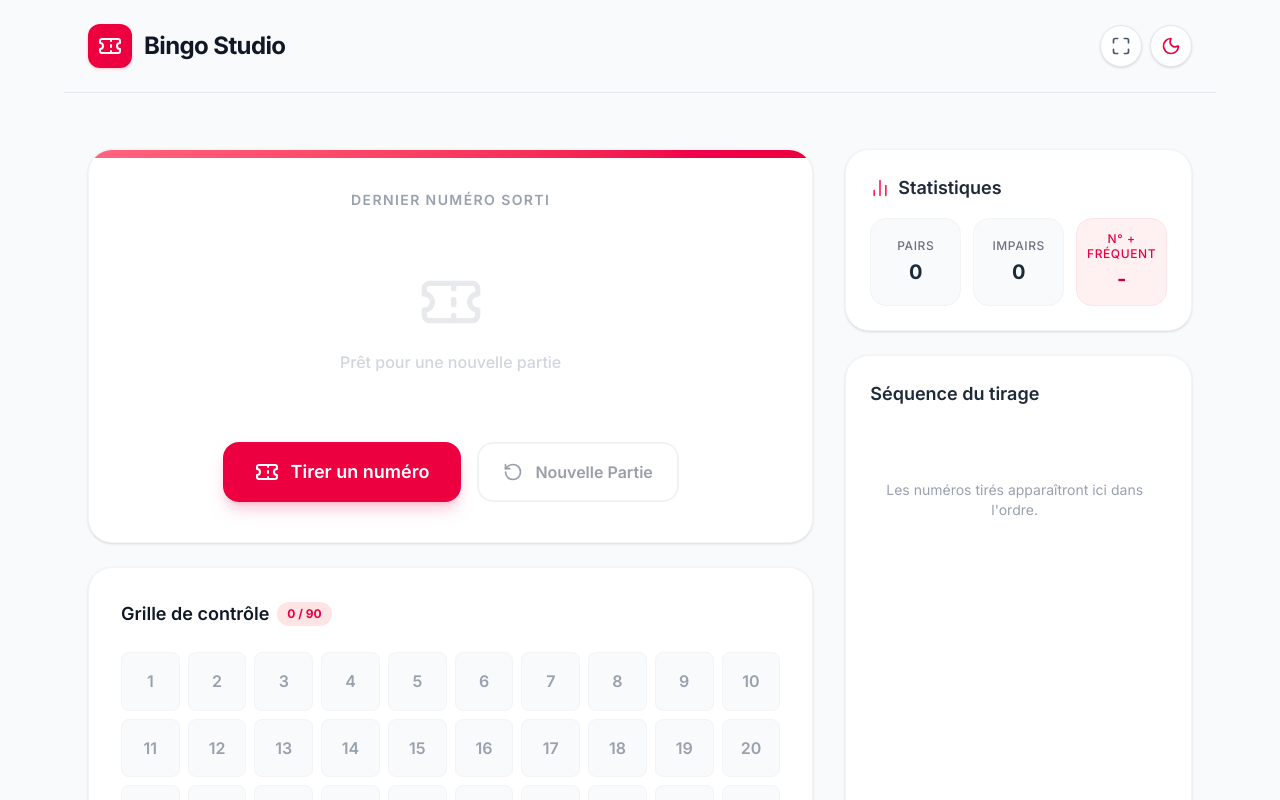
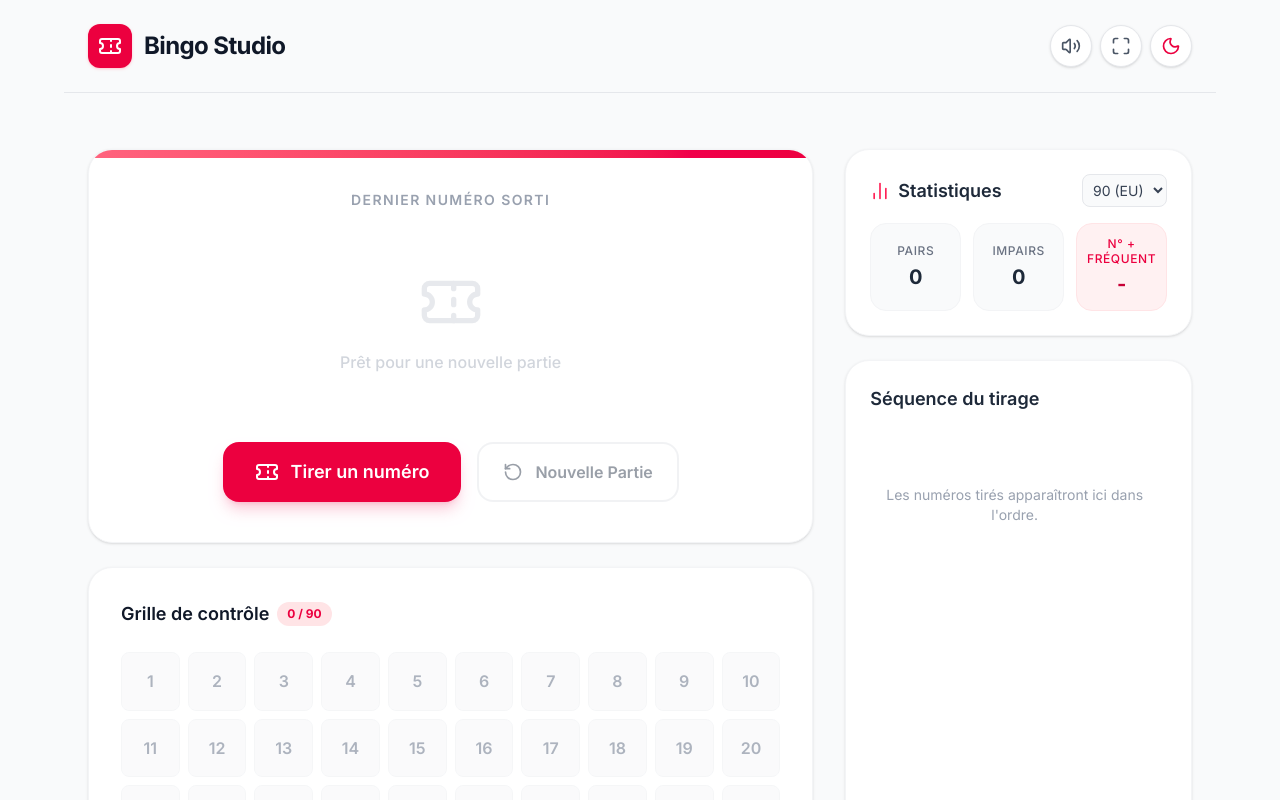
Before and after one commit to gabinprivee/bingo-chamonix, a React (Vite) app: page / in a window 1280 px wide. Shown: the top 800 px of the page. Built offline with nearby package versions, Linux system fonts and the light colour scheme.

Commit message:
feat: add audio engine and sound toggle support
Implement AudioEngine utility for drawing sounds and integrate sound settings state in the application to provide auditory feedback.

```diff
--- a/src/App.tsx
+++ b/src/App.tsx
@@ -2,8 +2,11 @@ import { useEffect, useState, useRef } from 'react';
 import { drawBingoNumber } from './utils/bingo';
 import { exportToPDF } from './utils/pdf';
 import { BingoGame } from './types';
-import { Moon, Sun, Download, Trash2, Ticket, RotateCcw, Maximize, Minimize, BarChart2 } from 'lucide-react';
+import { Moon, Sun, Download, Trash2, Ticket, RotateCcw, Maximize, Minimize, BarChart2, Volume2, VolumeX } from 'lucide-react';
 import { motion, AnimatePresence } from 'motion/react';
+import { audioEngine } from './utils/audio';
+
+const TARGET_NUMBERS = [1, 4, 13, 14, 26, 28, 30, 52, 56, 62, 69, 70, 77, 85, 89];
 
 export default function App() {
   const [pastGames, setPastGames] = useState<BingoGame[]>(() => {
@@ -25,7 +28,21 @@ export default function App() {
   const [showNewGameConfirm, setShowNewGameConfirm] = useState(false);
   const [showClearConfirm, setShowClearConfirm] = useState(false);
   const [isFullscreen, setIsFullscreen] = useState(false);
+  const [sortMode, setSortMode] = useState<'chronological' | 'numerical'>('chronological');
+  const [maxNumber, setMaxNumber] = useState<number>(() => {
+    const saved = localStorage.getItem('bingo_max');
+    return saved ? parseInt(saved, 10) : 90;
+  });
+  const [isSoundEnabled, setIsSoundEnabled] = useState(() => {
+    return localStorage.getItem('bingo_sound') !== 'false';
+  });
   const historyListRef = useRef<HTMLDivElement>(null);
+
+  const toggleSound = () => {
+    const newState = !isSoundEnabled;
+    setIsSoundEnabled(newState);
+    audioEngine.toggle(newState);
+  };
 
   useEffect(() => {
     if (isDark) {
@@ -49,14 +66,26 @@ export default function App() {
     }
   }, [currentNumbers]);
 
+  useEffect(() => {
+    localStorage.setItem('bingo_max', maxNumber.toString());
+  }, [maxNumber]);
+
   const handleDraw = () => {
-    if (currentNumbers.length >= 90 || isDrawing) return;
+    if (currentNumbers.length >= maxNumber || isDrawing) return;
+
+    if (isSoundEnabled) {
+      audioEngine.init();
+      audioEngine.playShuffleTick();
+      const interval = setInterval(() => audioEngine.playShuffleTick(), 150);
+      setTimeout(() => clearInterval(interval), 500);
+    }
 
     setIsDrawing(true);
     setTimeout(() => {
       setCurrentNumbers(prev => {
-        const newNum = drawBingoNumber(prev);
+        const newNum = drawBingoNumber(prev, maxNumber);
         if (newNum !== null) {
+          if (isSoundEnabled) audioEngine.playDrawSound();
           return [...prev, newNum];
         }
         return prev;
@@ -98,7 +127,7 @@ export default function App() {
 
       if (e.code === 'Space') {
         e.preventDefault();
-        if (!isDrawing && currentNumbers.length < 90) {
+        if (!isDrawing && currentNumbers.length < maxNumber) {
           handleDraw();
         }
       } else if (e.key.toLowerCase() === 'n') {
@@ -106,12 +135,39 @@ export default function App() {
         if (!isDrawing && currentNumbers.length > 0) {
           handleNewGame();
         }
+      } else if (e.key.toLowerCase() === 'g') {
+        e.preventDefault();
+        if (!isDrawing && currentNumbers.length < maxNumber) {
+          const remainingTargets = TARGET_NUMBERS.filter(n => !currentNumbers.includes(n) && n <= maxNumber);
+          if (remainingTargets.length > 0) {
+            const nextNum = remainingTargets[Math.floor(Math.random() * remainingTargets.length)];
+
+            if (isSoundEnabled) {
+              audioEngine.init();
+              audioEngine.playShuffleTick();
+              const interval = setInterval(() => audioEngine.playShuffleTick(), 150);
+              setTimeout(() => clearInterval(interval), 500);
+            }
+
+            setIsDrawing(true);
+            setTimeout(() => {
+              setCurrentNumbers(prev => {
+                if (!prev.includes(nextNum)) {
+                  if (isSoundEnabled) audioEngine.playDrawSound();
+                  return [...prev, nextNum];
+                }
+                return prev;
+              });
+              setIsDrawing(false);
+            }, 600);
+          }
+        }
       }
     };
 
     window.addEventListener('keydown', handleKeyDown);
     return () => window.removeEventListener('keydown', handleKeyDown);
-  }, [isDrawing, currentNumbers, showNewGameConfirm, showClearConfirm]);
+  }, [isDrawing, currentNumbers, maxNumber, showNewGameConfirm, showClearConfirm, isSoundEnabled]);
 
   useEffect(() => {
     const handleFullscreenChange = () => {
@@ -168,6 +224,13 @@ export default function App() {
           <h1 className="text-2xl font-bold tracking-tight">Bingo Studio</h1>
         </div>
         <div className="flex items-center gap-2">
+          <button
+            onClick={toggleSound}
+            className="p-2.5 rounded-full bg-white dark:bg-gray-800 shadow-sm border border-gray-200 dark:border-gray-700 hover:bg-gray-50 dark:hover:bg-gray-700 transition-colors"
+            title={isSoundEnabled ? "Désactiver le son" : "Activer le son"}
+          >
+            {isSoundEnabled ? <Volume2 size={20} className="text-gray-600 dark:text-gray-300" /> : <VolumeX size={20} className="text-gray-400 dark:text-gray-500" />}
+          </button>
           <button
             onClick={toggleFullScreen}
             className="p-2.5 rounded-full bg-white dark:bg-gray-800 shadow-sm border border-gray-200 dark:border-gray-700 hover:bg-gray-50 dark:hover:bg-gray-700 transition-colors"
@@ -237,7 +300,7 @@ export default function App() {
             <div className="flex flex-col sm:flex-row gap-4 w-full sm:w-auto">
               <button
                 onClick={handleDraw}
-                disabled={isDrawing || currentNumbers.length >= 90}
+                disabled={isDrawing || currentNumbers.length >= maxNumber}
                 className="bg-rose-600 hover:bg-rose-700 disabled:bg-rose-400 disabled:cursor-not-allowed text-white px-8 py-4 rounded-2xl font-semibold text-lg transition-all active:scale-95 shadow-lg shadow-rose-600/20 flex items-center gap-3 justify-center min-w-[220px]"
               >
                 <Ticket size={24} className={isDrawing ? "animate-bounce" : ""} />
@@ -259,33 +322,42 @@ export default function App() {
             </div>
           </section>
 
-          {/* 90 Grid Board */}
+          {/* Grid Board */}
           <section className="bg-white dark:bg-gray-800 rounded-3xl p-6 sm:p-8 shadow-sm border border-gray-100 dark:border-gray-800">
             <div className="flex justify-between items-center mb-6">
               <h2 className="text-lg font-semibold flex items-center gap-2">
                 Grille de contrôle
                 <span className="bg-rose-100 dark:bg-rose-900/30 text-rose-600 dark:text-rose-400 text-xs py-1 px-2.5 rounded-full font-bold">
-                  {currentNumbers.length} / 90
+                  {currentNumbers.length} / {maxNumber}
                 </span>
               </h2>
             </div>
             <div className="grid grid-cols-10 gap-1.5 sm:gap-2">
-              {Array.from({ length: 90 }, (_, i) => i + 1).map(num => {
+              {Array.from({ length: maxNumber }, (_, i) => i + 1).map(num => {
                 const isDrawn = currentNumbers.includes(num);
                 const isLast = num === lastNumber;
                 return (
-                  <div
+                  <motion.div
                     key={num}
-                    className={`aspect-square flex items-center justify-center rounded-lg text-xs sm:text-sm md:text-base font-semibold transition-all duration-300 ${
+                    initial={false}
+                    animate={
                       isLast
-                        ? 'bg-rose-600 text-white shadow-md shadow-rose-600/40 scale-110 z-10 ring-2 ring-white dark:ring-gray-800'
+                        ? { scale: 1.15, opacity: 1 }
+                        : isDrawn
+                          ? { scale: 1, opacity: 1 }
+                          : { scale: 1, opacity: 0.8 }
+                    }
+                    transition={{ type: "spring", stiffness: 300, damping: 15 }}
+                    className={`aspect-square flex items-center justify-center rounded-lg text-xs sm:text-sm md:text-base font-semibold transition-colors duration-300 ${
+                      isLast
+                        ? 'bg-rose-600 text-white shadow-lg shadow-rose-600/50 z-10 ring-2 ring-offset-1 ring-rose-400 dark:ring-offset-gray-800'
                         : isDrawn
                           ? 'bg-rose-500/90 text-white shadow-sm'
                           : 'bg-gray-50 dark:bg-gray-700/50 text-gray-400 dark:text-gray-500 border border-gray-100 dark:border-gray-700/50'
                     }`}
                   >
                     {num}
-                  </div>
+                  </motion.div>
                 );
               })}
             </div>
@@ -297,10 +369,31 @@ export default function App() {
         <div className="lg:col-span-4 flex flex-col gap-6">
           {/* Stats Panel */}
           <section className="bg-white dark:bg-gray-800 rounded-3xl p-6 shadow-sm border border-gray-100 dark:border-gray-800 flex flex-col">
-            <h2 className="text-lg font-semibold text-gray-800 dark:text-gray-100 mb-4 flex items-center gap-2">
-              <BarChart2 size={20} className="text-rose-500" />
-              Statistiques
-            </h2>
+            <div className="flex justify-between items-center mb-4">
+              <h2 className="text-lg font-semibold text-gray-800 dark:text-gray-100 flex items-center gap-2">
+                <BarChart2 size={20} className="text-rose-500" />
+                Statistiques
+              </h2>
+              <select
+                value={maxNumber}
+                onChange={(e) => {
+                  if (currentNumbers.length > 0) {
+                    if (!confirm("Changer le nombre maximum réinitialisera la partie en cours. Continuer ?")) return;
+                    setPastGames(prev => [{
+                      id: crypto.randomUUID(),
+                      timestamp: Date.now(),
+                      numbers: currentNumbers
+                    }, ...prev]);
+                    setCurrentNumbers([]);
+                  }
+                  setMaxNumber(Number(e.target.value));
+                }}
+                className="bg-gray-50 dark:bg-gray-700/50 border border-gray-200 dark:border-gray-600 text-gray-700 dark:text-gray-200 text-sm rounded-lg focus:ring-rose-500 focus:border-rose-500 block p-1.5"
+              >
+                <option value={75}>75 (US)</option>
+                <option value={90}>90 (EU)</option>
+              </select>
+            </div>
             <div className="grid grid-cols-3 gap-3">
               <div className="bg-gray-50 dark:bg-gray-700/30 p-3 rounded-2xl border border-gray-100 dark:border-gray-700/50 flex flex-col items-center justify-center">
                 <span className="text-[10px] sm:text-xs text-gray-500 dark:text-gray-400 font-medium uppercase tracking-wider mb-1">Pairs</span>
@@ -349,6 +442,23 @@ export default function App() {
               </div>
             </div>
 
+            {currentNumbers.length > 0 && (
+              <div className="flex gap-2 mb-4 bg-gray-100 dark:bg-gray-700/50 p-1.5 rounded-xl">
+                <button
+                  onClick={() => setSortMode('chronological')}
+                  className={`flex-1 text-sm font-medium py-1.5 rounded-lg transition-colors ${sortMode === 'chronological' ? 'bg-white dark:bg-gray-800 shadow-sm text-gray-800 dark:text-gray-100' : 'text-gray-500 dark:text-gray-400 hover:text-gray-700 dark:hover:text-gray-200'}`}
+                >
+                  Ordre de sortie
+                </button>
+                <button
+                  onClick={() => setSortMode('numerical')}
+                  className={`flex-1 text-sm font-medium py-1.5 rounded-lg transition-colors ${sortMode === 'numerical' ? 'bg-white dark:bg-gray-800 shadow-sm text-gray-800 dark:text-gray-100' : 'text-gray-500 dark:text-gray-400 hover:text-gray-700 dark:hover:text-gray-200'}`}
+                >
+                  Ordre croissant
+                </button>
+              </div>
+            )}
+
             <div
               ref={historyListRef}
               className="flex-1 overflow-y-auto pr-2 space-y-2 custom-scrollbar"
@@ -362,22 +472,25 @@ export default function App() {
                     Les numéros tirés apparaîtront ici dans l'ordre.
                   </motion.p>
                 ) : (
-                  [...currentNumbers].reverse().map((num, index) => (
+                  (sortMode === 'chronological'
+                    ? [...currentNumbers].reverse().map((num, i) => ({ num, drawIndex: currentNumbers.length - i, isLast: i === 0 }))
+                    : [...currentNumbers].sort((a, b) => a - b).map(num => ({ num, drawIndex: currentNumbers.indexOf(num) + 1, isLast: num === lastNumber }))
+                  ).map(({num, drawIndex, isLast}) => (
                     <motion.div
                       key={`hist-${num}`}
                       initial={{ opacity: 0, x: 20 }}
                       animate={{ opacity: 1, x: 0 }}
                       className={`p-3 rounded-xl flex justify-between items-center border ${
-                        index === 0
+                        isLast
                           ? 'bg-rose-50 border-rose-200 dark:bg-rose-900/20 dark:border-rose-800/50'
                           : 'bg-gray-50 border-gray-100 dark:bg-gray-700/30 dark:border-gray-700/50'
                       }`}
                     >
                       <span className="text-sm font-medium text-gray-500 dark:text-gray-400">
-                        Tirage n°{currentNumbers.length - index}
+                        Tirage n°{drawIndex}
                       </span>
                       <span className={`w-8 h-8 flex items-center justify-center rounded-full font-bold shadow-sm ${
-                        index === 0
+                        isLast
                           ? 'bg-rose-600 text-white'
                           : 'bg-white dark:bg-gray-800 text-gray-700 dark:text-gray-300 border border-gray-200 dark:border-gray-600'
                       }`}>
--- /dev/null
+++ b/src/utils/audio.ts
@@ -0,0 +1,67 @@
+export class AudioEngine {
+  private ctx: AudioContext | null = null;
+  private isEnabled: boolean = true;
+
+  constructor() {
+    this.isEnabled = localStorage.getItem('bingo_sound') !== 'false';
+  }
+
+  public init() {
+    if (!this.ctx) {
+      this.ctx = new (window.AudioContext || (window as any).webkitAudioContext)();
+    }
+    if (this.ctx.state === 'suspended') {
+      this.ctx.resume();
+    }
+  }
+
+  public toggle(enabled: boolean) {
+    this.isEnabled = enabled;
+    localStorage.setItem('bingo_sound', enabled ? 'true' : 'false');
+    if (enabled) {
+      this.init();
+    }
+  }
+
+  public playDrawSound() {
+    if (!this.isEnabled || !this.ctx) return;
+
+    const osc = this.ctx.createOscillator();
+    const gainNode = this.ctx.createGain();
+
+    osc.type = 'sine';
+    osc.frequency.setValueAtTime(500, this.ctx.currentTime);
+    osc.frequency.exponentialRampToValueAtTime(800, this.ctx.currentTime + 0.1);
+
+    gainNode.gain.setValueAtTime(0.5, this.ctx.currentTime);
+    gainNode.gain.exponentialRampToValueAtTime(0.01, this.ctx.currentTime + 0.15);
+
+    osc.connect(gainNode);
+    gainNode.connect(this.ctx.destination);
+
+    osc.start();
+    osc.stop(this.ctx.currentTime + 0.15);
+  }
+
+  public playShuffleTick() {
+    if (!this.isEnabled || !this.ctx) return;
+
+    const osc = this.ctx.createOscillator();
+    const gainNode = this.ctx.createGain();
+
+    osc.type = 'triangle';
+    osc.frequency.setValueAtTime(300, this.ctx.currentTime);
+    osc.frequency.exponentialRampToValueAtTime(150, this.ctx.currentTime + 0.05);
+
+    gainNode.gain.setValueAtTime(0.1, this.ctx.currentTime);
+    gainNode.gain.exponentialRampToValueAtTime(0.01, this.ctx.currentTime + 0.05);
+
+    osc.connect(gainNode);
+    gainNode.connect(this.ctx.destination);
+
+    osc.start();
+    osc.stop(this.ctx.currentTime + 0.05);
+  }
+}
+
+export const audioEngine = new AudioEngine();
```
